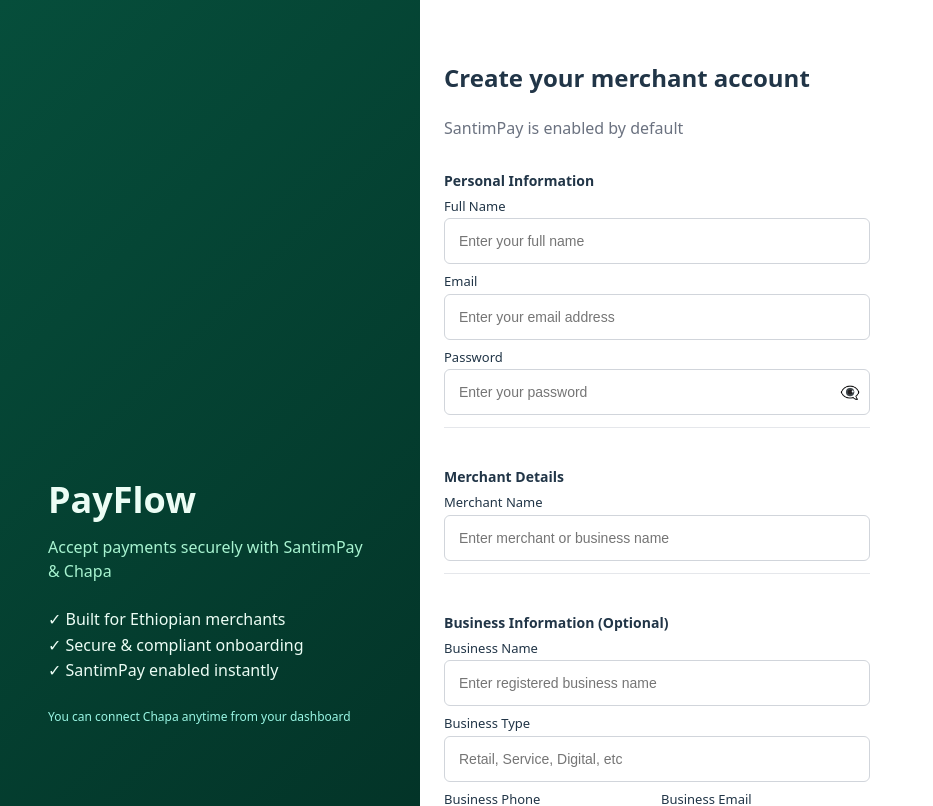
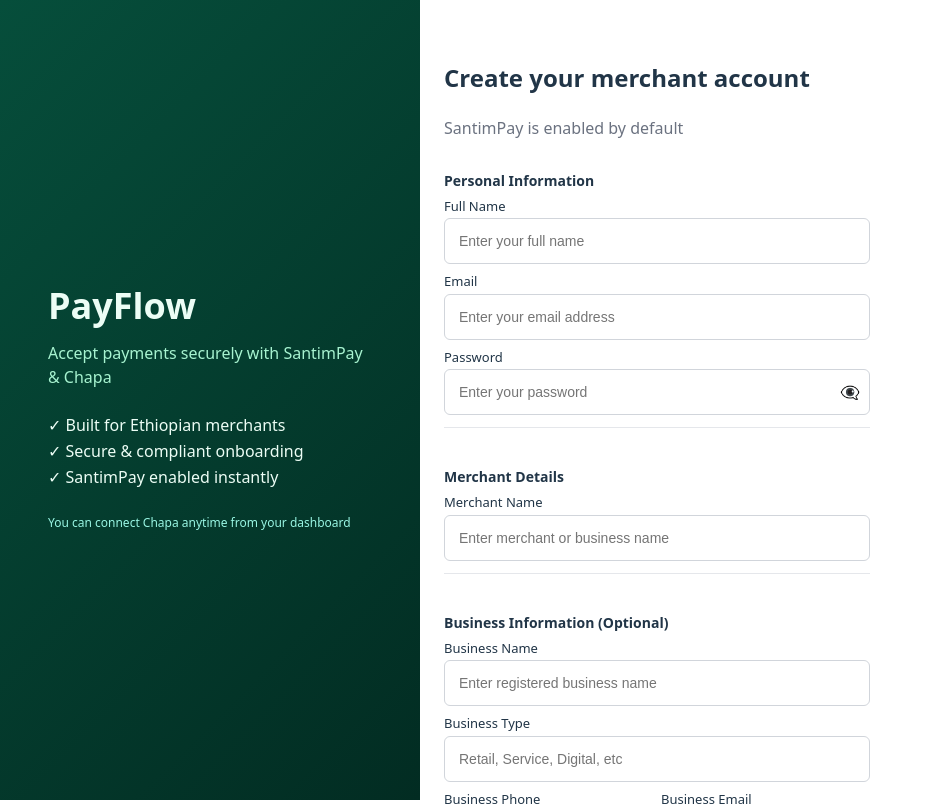
Before and after one commit to reku7/paylink-pro, a React app in the folder frontend/: page /register in a window 1280 px wide. Shown: the top 806 px of the page, without its empty margins (0-933 px from the left). Built offline with nearby package versions, Linux system fonts and the light colour scheme; no server answers; the HTML template or start-up script is replaced by a standard one.

Commit message:
remove extra space

```diff
--- a/frontend/src/pages/Register.jsx
+++ b/frontend/src/pages/Register.jsx
@@ -256,13 +256,15 @@
   page: {
     minHeight: "100vh",
     display: "flex",
-    width: "100%",
   },
 
-  /* LEFT — BRANDING */
+  /* LEFT — FIXED BRANDING */
   left: {
-    width: "420px", // ✅ fixed like dashboard sidebar
-    minHeight: "100vh",
+    width: "420px",
+    position: "fixed", // ✅ FIXED
+    top: 0,
+    left: 0,
+    bottom: 0,
     background: "linear-gradient(135deg, #064e3b 0%, #022c22 100%)",
     color: "#ecfdf5",
     padding: "60px 48px",
@@ -296,13 +298,13 @@
     color: "#99f6e4",
   },
 
-  /* RIGHT — FORM */
+  /* RIGHT — SCROLLABLE FORM */
   right: {
-    flex: 1, // ✅ THIS IS THE KEY FIX
+    marginLeft: "420px", // ✅ SAME AS LEFT WIDTH
+    minHeight: "100vh",
     background: "#ffffff",
     padding: "40px 24px",
-    minHeight: "100vh",
-    overflowY: "auto",
+    overflowY: "auto", // ✅ ONLY FORM SCROLLS
     boxSizing: "border-box",
   },
 
@@ -366,7 +368,6 @@
   input: {
     width: "100%",
     padding: 14,
-    paddingRight: 40,
     borderRadius: 6,
     border: "1px solid #d1d5db",
     background: "#ffffff",
```
